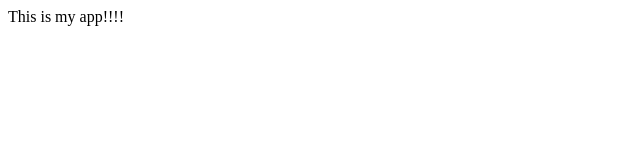
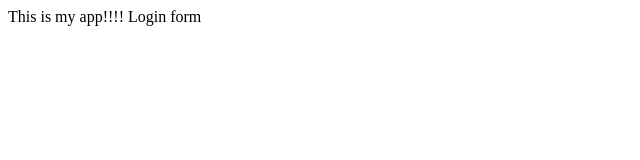
Before and after one commit to DilipMaharjan21/myfirstrepo, a plain HTML site: page index.html in a window 1280 px wide. Shown: the full height of the page, 0-640 px from the left. Drawn offline with Linux system fonts and the light colour scheme.

Commit message:
login form

```diff
--- /dev/null
+++ b/day2/app2.js
@@ -0,0 +1 @@
+console.log(123);
--- a/index.html
+++ b/index.html
@@ -2,5 +2,7 @@
     <head>
         <title>My App</title>
     </head>
-    <body>This is my app!!!!</body>
+    <body>This is my app!!!!
+        Login form
+    </body>
 </html>
```
Also changed, not shown: log.txt (added), login.html (added).
